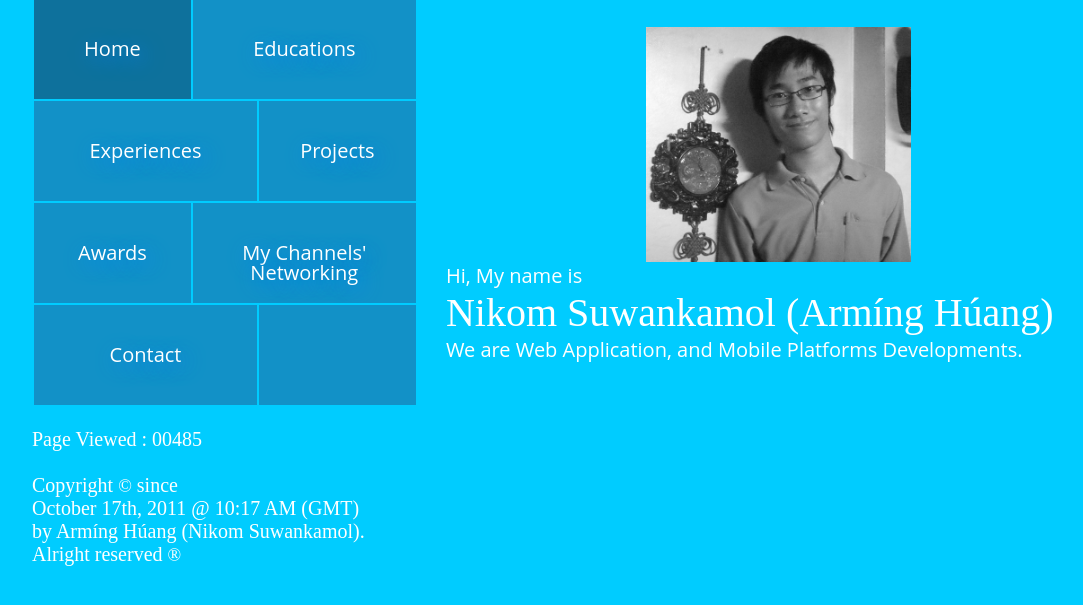
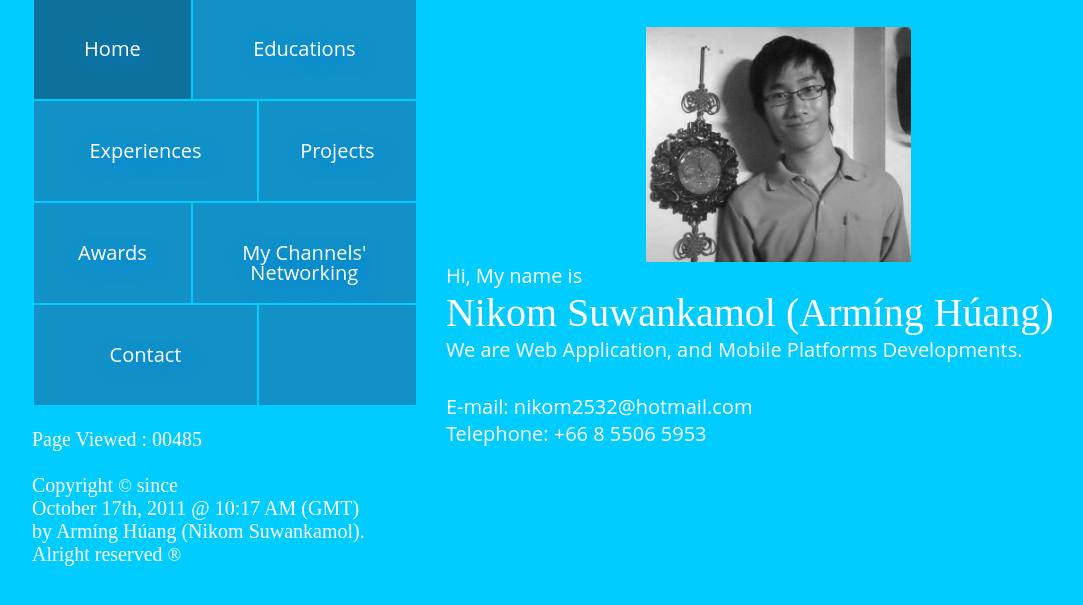
Before and after one commit to nikom2532/mine-about-me, a PHP site: page /index.php?c=index in a window 1280 px wide. Shown: the part 13-618 px from the top of the page, without its empty margins (0-1083 px from the left). Run offline with PHP 8.4, Linux system fonts and the light colour scheme; some web fonts are replaced.

Commit message:
Views: Update contents

```diff
--- a/views/html/home.php
+++ b/views/html/home.php
@@ -8,4 +8,7 @@
 
 <div>Hi, My name is</div>
 <div class="myname">Nikom Suwankamol (Arm&#237;ng H&#250;ang)</div>
-We are Web Application, and Mobile Platforms Developments.
+<div>We are Web Application, and Mobile Platforms Developments.</div>
+<div style="margin-top: 30px;"></div>
+<div>E-mail: nikom2532@hotmail.com</div>
+<div>Telephone: +66 8 5506 5953</div>
```
